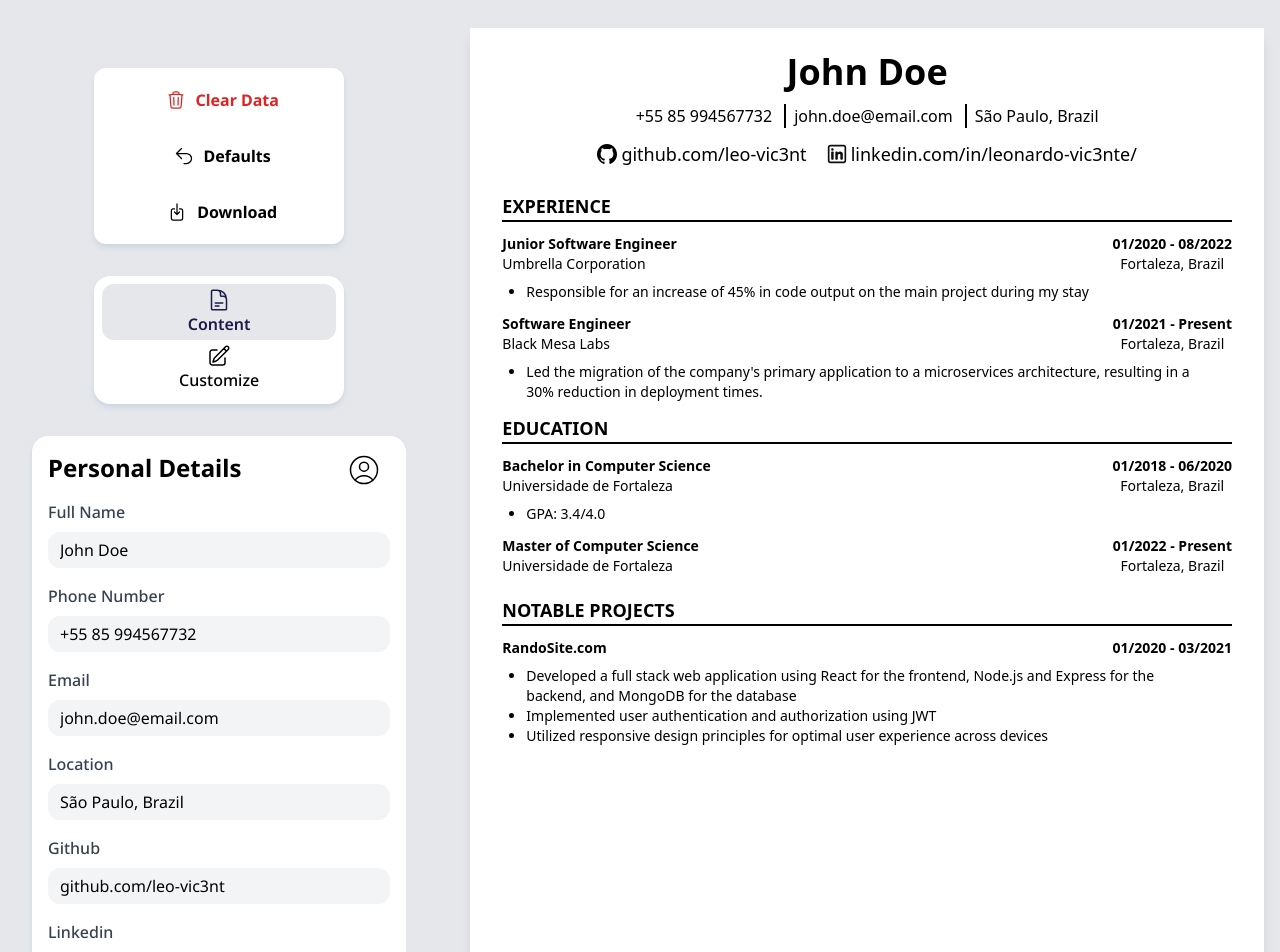
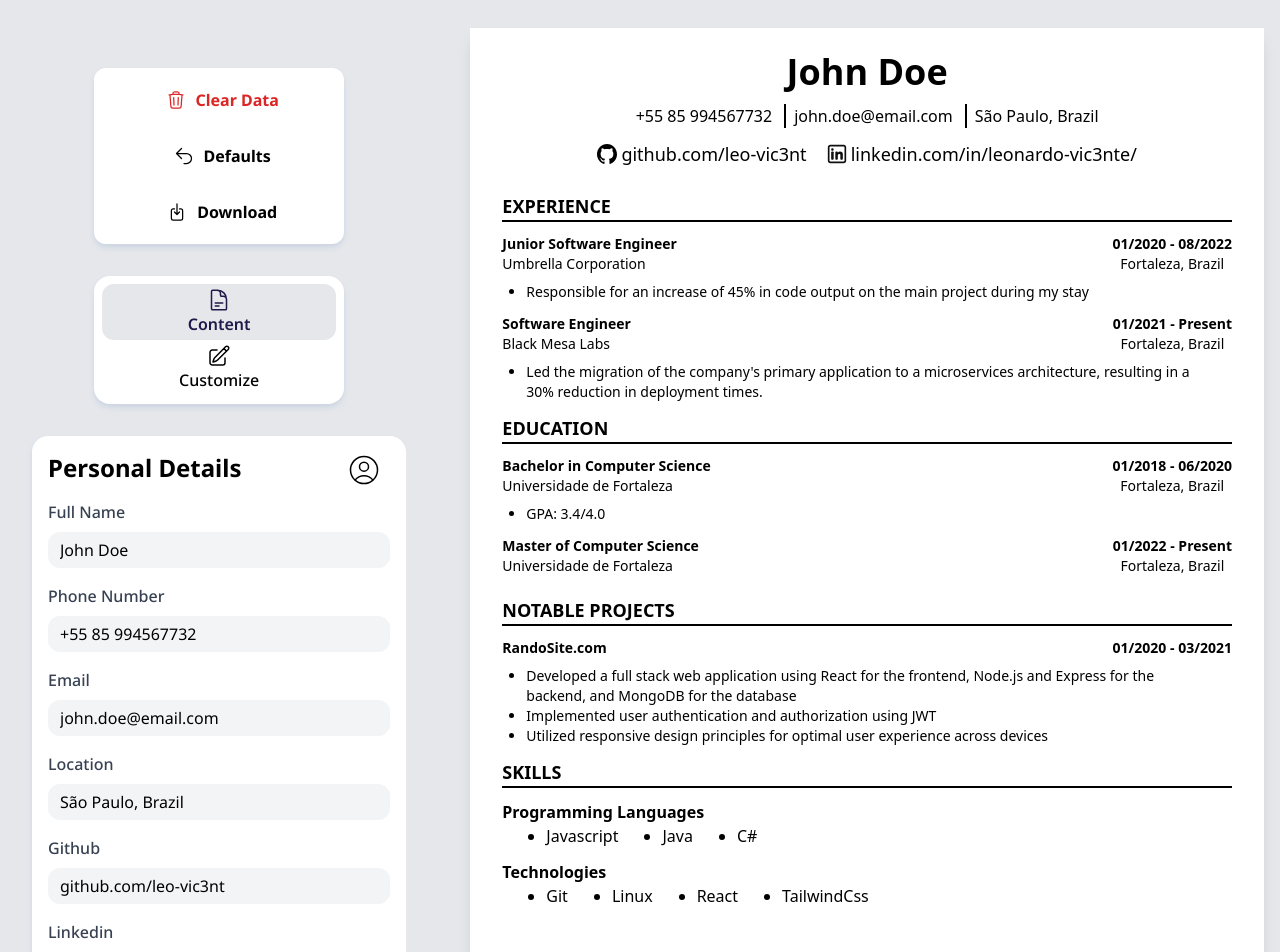
Before and after one commit to leo-vic3nt/EasyCv, a React (Vite) app: page / in a window 1280 px wide. Shown: the top 952 px of the page. Built offline with nearby package versions, Linux system fonts and the light colour scheme.

Commit message:
finish view of skills and tools

```diff
--- a/src/App.jsx
+++ b/src/App.jsx
@@ -31,6 +31,7 @@ function App() {
 		DUMMY_DATA.experienceData,
 	);
 	const [projectsData, setProjectsData] = useState(DUMMY_DATA.projects);
+	const [skillsData, setSkillsData] = useState(DUMMY_DATA.skills);
 	const [cvFont, setCvFont] = useState(CV_FONTS.sans);
 	const [cvAccentColor, setCvAccentColor] = useState("#000000");
 	const [cvLanguage, setCvLanguage] = useState(CV_LANGUAGES.en);
@@ -71,6 +72,7 @@ function App() {
 				educationData={educationData}
 				experienceData={experienceData}
 				projectsData={projectsData}
+				skillsData={skillsData}
 			/>
 		</Container>
 	);
--- a/src/components/CurriculumVitae/CurriculumVitaeContainer.jsx
+++ b/src/components/CurriculumVitae/CurriculumVitaeContainer.jsx
@@ -3,6 +3,7 @@ import { Header } from "./Header";
 import { Education } from "./Education";
 import { Experience } from "./Experience";
 import { Projects } from "./Projects";
+import { Skills } from "./Skills";
 
 function CurriculumVitaeContainer({
 	cvData,
@@ -12,6 +13,7 @@ function CurriculumVitaeContainer({
 	educationData,
 	experienceData,
 	projectsData,
+	skillsData,
 }) {
 	return (
 		<div
@@ -38,6 +40,10 @@ function CurriculumVitaeContainer({
 					projectData={projectsData}
 				/>
 			)}
+
+			{(skillsData.languages.length > 0 || skillsData.tools.length > 0) && (
+				<Skills cvAccentColor={cvAccentColor} skillsData={skillsData} />
+			)}
 		</div>
 	);
 }
--- /dev/null
+++ b/src/components/CurriculumVitae/Skills.jsx
@@ -0,0 +1,80 @@
+function Tools({ toolsArray }) {
+	function createToolsList(array) {
+		return (
+			<ul className="ml-6 flex list-disc flex-wrap gap-1">
+				{array.map((tool, index) => {
+					return (
+						<li
+							// biome-ignore lint/suspicious/noArrayIndexKey: <explanation>
+							key={index}
+							className="mx-5 capitalize"
+						>
+							{tool}
+						</li>
+					);
+				})}
+			</ul>
+		);
+	}
+
+	return (
+		<div className="flex flex-col">
+			<h3 className="min-w-fit font-bold">Technologies</h3>
+			{createToolsList(toolsArray)}
+		</div>
+	);
+}
+
+function Languages({ languagesArray }) {
+	function createLangaugesList(array) {
+		return (
+			<ul className="ml-6 flex list-disc flex-wrap gap-1">
+				{array.map((language, index) => {
+					return (
+						<li
+							// biome-ignore lint/suspicious/noArrayIndexKey: <explanation>
+							key={index}
+							className="mx-5 capitalize"
+						>
+							{language}
+						</li>
+					);
+				})}
+			</ul>
+		);
+	}
+
+	return (
+		<div className="flex flex-col">
+			<h3 className="min-w-fit font-bold">Programming Languages</h3>
+			{createLangaugesList(languagesArray)}
+		</div>
+	);
+}
+
+function Header({ cvAccentColor }) {
+	return (
+		<h1
+			className="border-black border-b-2 font-extrabold text-lg uppercase"
+			style={{ color: cvAccentColor, borderColor: cvAccentColor }}
+		>
+			Skills
+		</h1>
+	);
+}
+
+function Skills({ cvAccentColor, skillsData }) {
+	const { languages, tools } = skillsData;
+
+	return (
+		<div className="flex flex-col gap-3">
+			<Header cvAccentColor={cvAccentColor} />
+			<div className="flex flex-col gap-3">
+				<Languages languagesArray={languages} />
+				<Tools toolsArray={tools} />
+			</div>
+		</div>
+	);
+}
+
+export { Skills };
--- a/src/lib/constants.js
+++ b/src/lib/constants.js
@@ -75,6 +75,11 @@ const DUMMY_DATA = {
 			],
 		},
 	],
+
+	skills: {
+		languages: ["Javascript", "Java", "C#"],
+		tools: ["Git", "Linux", "React", "TailwindCss"],
+	},
 };
 
 const DATAITEM_TYPES = {
```
